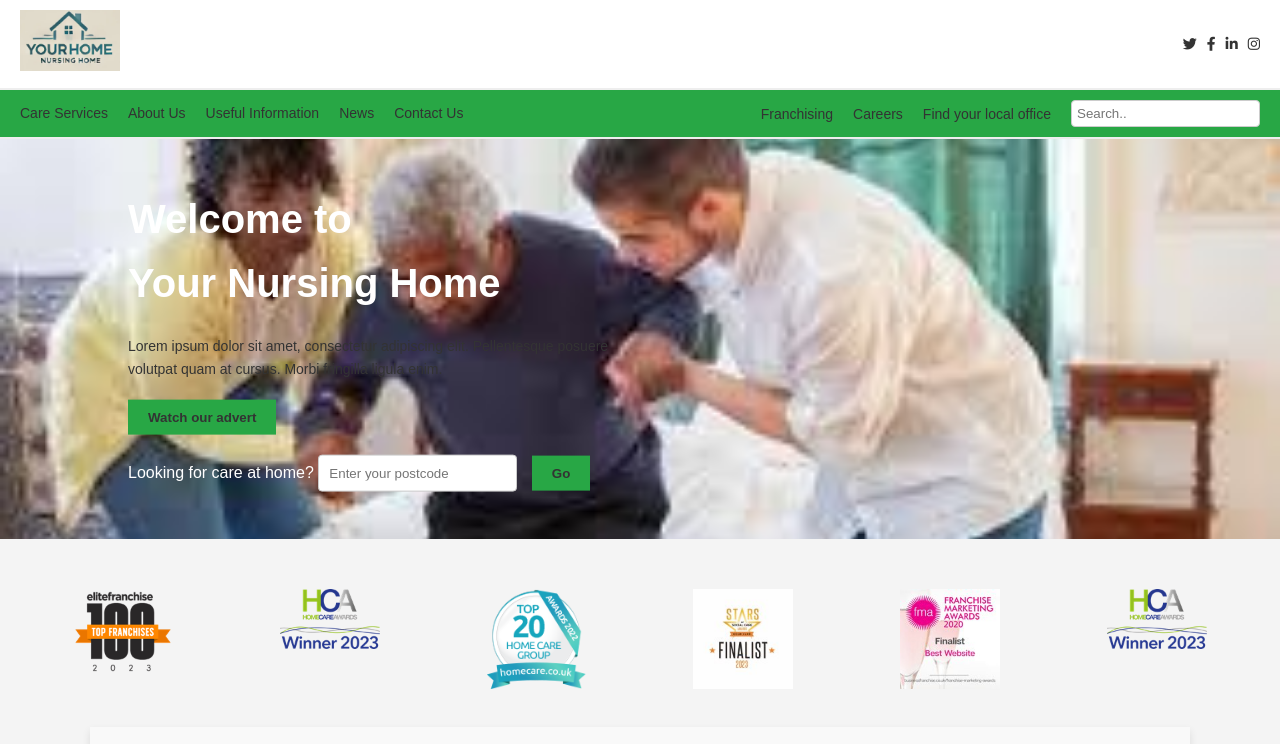
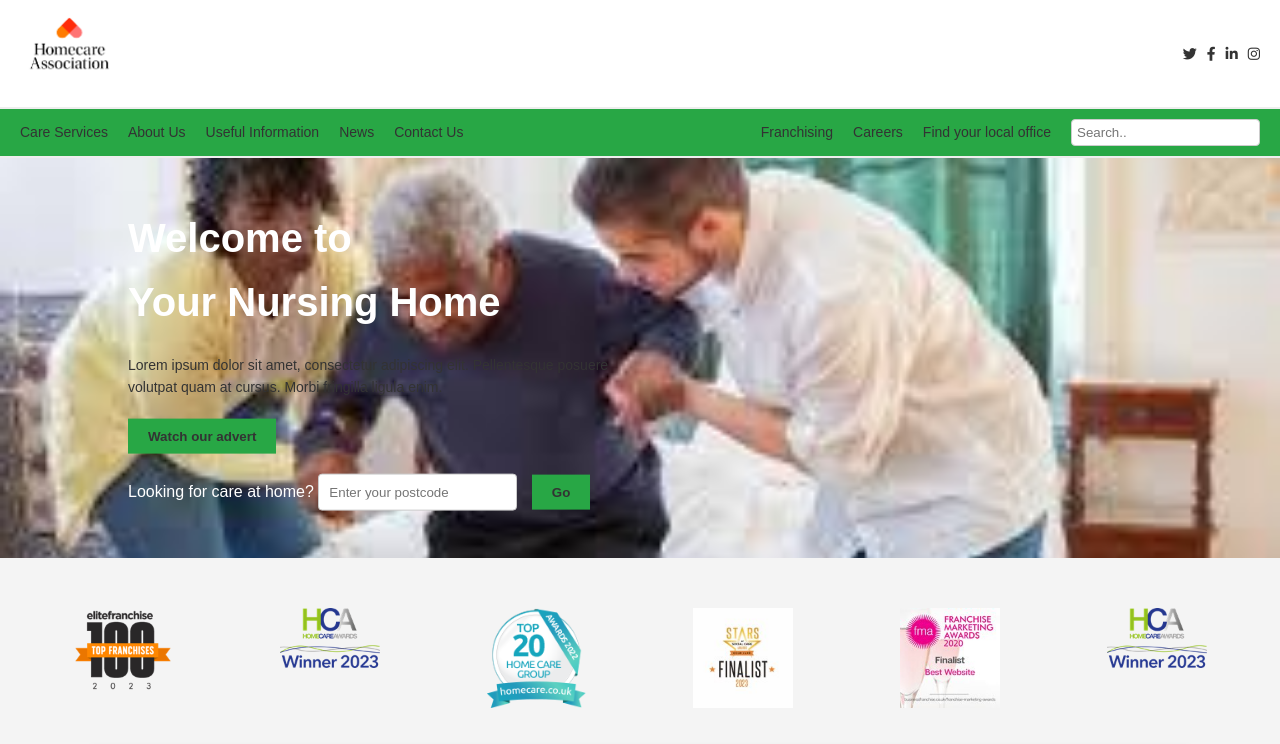
Before and after one commit to SpineSoloh/mynhshome, a plain HTML site: page index.html in a window 1280 px wide. Shown: the top 744 px of the page. Drawn offline with Linux system fonts and the light colour scheme; some packages are replaced by stand-ins of ours; grey boxes are pictures that could not be loaded.

Commit message:
index.html

```diff
--- a/index.html
+++ b/index.html
@@ -13,7 +13,7 @@
         <div class="header-container">
             <div class="logo">
                 <a href="index.html"> <!-- Change 'index.html' to your home page link -->
-                    <img src="Logo1.PNG" alt="Nursing Home Logo">
+                    <img src="cert6.PNG" alt="Nursing Home Logo">
                 </a>
             </div>
             <div class="nav-items">
```
